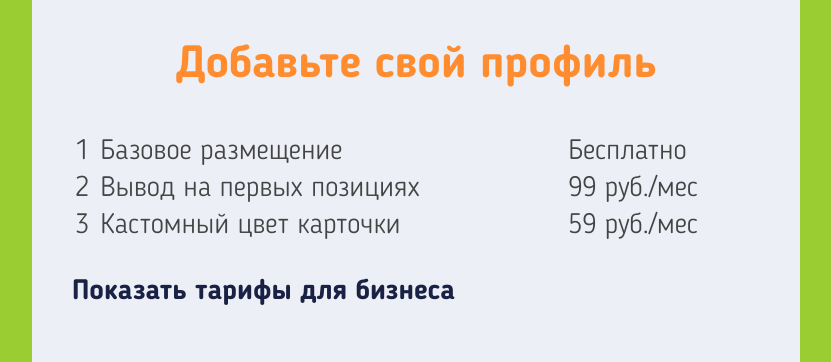
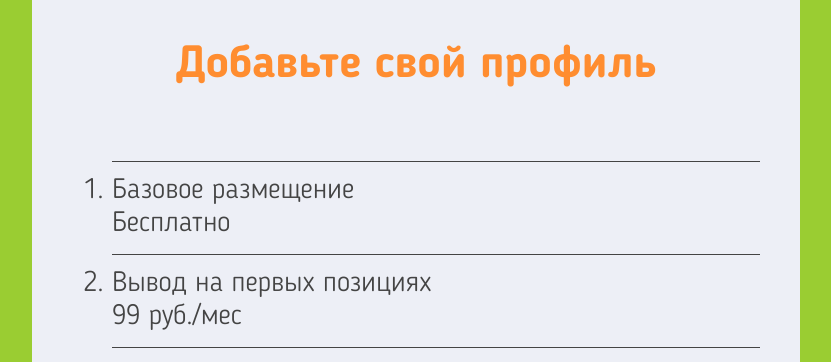
Before and after one commit to zimiki/824601-pognali-18, a plain HTML site: page source/index.html in a window 1280 px wide. Shown: the part 4340-4702 px from the top of the page, without its empty margins (224-1055 px from the left). Drawn offline with nearby package versions, Linux system fonts and the light colour scheme; files that its build step writes are made by us from their sources.

Commit message:
Исправляет ошибки которые нашел Трэвис

```diff
--- a/source/index.html
+++ b/source/index.html
@@ -181,30 +181,11 @@
       <h2 class="join__title"><a class="orange-title" href="#">Добавьте свой профиль</a></h2>
       <!-- ??? Из ТЗ не понятно что это за картинка такая -->
       <div class="join__icon"></div>
-      <!--
       <ol class="join__rates-list">
         <li class="join__rate">Базовое размещение<br>Бесплатно</li>
         <li class="join__rate">Вывод на первых позициях<br>99 руб./мес</li>
         <li class="join__rate">Кастомный цвет карточки<br>59 руб./мес</li>
-      </ol>  -->
-
-      <table class="join__rates-list">
-        <tr class="join__rate">
-          <td class="join__rate-number">1</td>
-          <td class="join__rate-name">Базовое размещение</td>
-          <td class="join__rate-price">Бесплатно</td>
-        </tr>
-        <tr class="join__rate">
-          <td class="join__rate-number">2</td>
-          <td class="join__rate-name">Вывод на первых позициях</td>
-          <td class="join__rate-price">99 руб./мес</td>
-        </tr>
-        <tr class="join__rate">
-          <td class="join__rate-number">3</td>
-          <td class="join__rate-name">Кастомный цвет карточки</td>
-          <td class="join__rate-price">59 руб./мес</td>
-        </tr>
-      </table>
+      </ol>
 
       <a class="join__business-link" href="business.html">Показать тарифы для бизнеса</a>
     </section>
--- a/source/less/blooks/business-modal.less
+++ b/source/less/blooks/business-modal.less
@@ -73,7 +73,6 @@
     line-height: 24px;
     text-transform: unset;
   }
-
 }
 
 @media (min-width: @desktop-width) {
```
